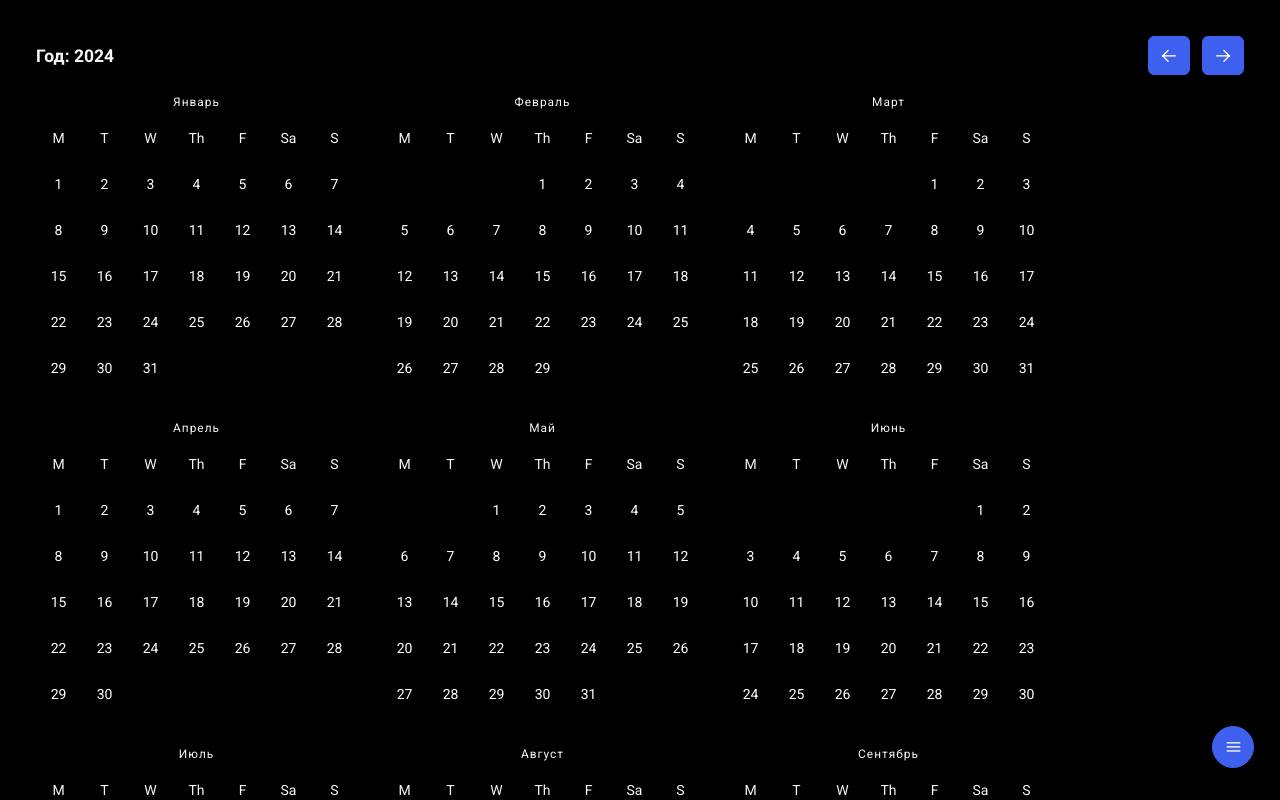
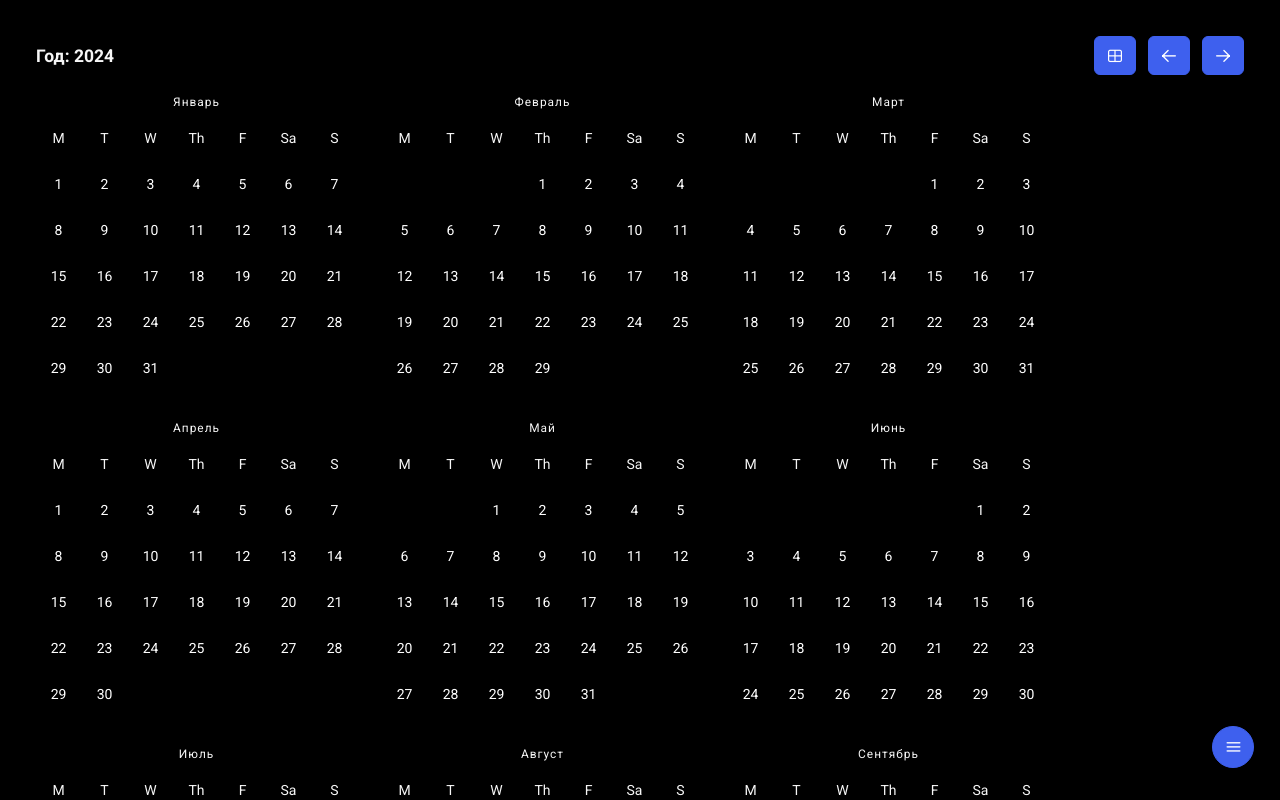
Before and after one commit to PotapenkoVadim/my-schedule, a Next.js app: page /calendar in a window 1280 px wide. Shown: the top 800 px of the page. Built offline with nearby package versions, Linux system fonts and the light colour scheme; no server answers; a web font is replaced by a local one.

Commit message:
feat: additional navigation buttons

```diff
--- a/src/app/calendar/page.tsx
+++ b/src/app/calendar/page.tsx
@@ -72,8 +72,8 @@ export default function CalendarPage() {
     onError,
   });
 
-  const handleClick = (id: number) => {
-    router.push(`${PATHS.table}?id=${id}`);
+  const handleClick = (id?: number) => {
+    router.push(id ? `${PATHS.table}?id=${id}` : PATHS.table);
   };
 
   const handleAdd = () => {
@@ -142,11 +142,12 @@ export default function CalendarPage() {
           theme={theme}
           year={selectedYear}
           isLogIn={Boolean(user)}
+          orders={orderList?.items || []}
           onChangeYear={handleChangeYear}
           onClickCtxMenu={handleContextMenu}
-          orders={orderList?.items || []}
           onClick={handleClick}
           onAddOrder={handleAdd}
+          onTable={handleClick}
         />
 
         <ContextMenu
--- a/src/libs/calendar/calendar.tsx
+++ b/src/libs/calendar/calendar.tsx
@@ -20,6 +20,7 @@ export function Calendar({
   year,
   isLogIn,
   onClick,
+  onTable,
   onAddOrder,
   onChangeYear,
   onClickCtxMenu,
@@ -31,6 +32,7 @@ export function Calendar({
   onClick: (id: number) => void;
   onAddOrder: () => void;
   onChangeYear: (year: number) => void;
+  onTable: () => void;
   onClickCtxMenu?: (
     e: MouseEvent<HTMLDivElement, globalThis.MouseEvent>,
     order?: OrderEntity,
@@ -83,7 +85,7 @@ export function Calendar({
         <div className={styles.calendar__year}>Год: {year}</div>
         <div className={styles.calendar__buttons}>
           {isLogIn && <Button onClick={onAddOrder} icon="pi pi-plus" />}
-
+          <Button onClick={onTable} icon="pi pi-table" />
           <Button onClick={setPrevYear} icon="pi pi-arrow-left" />
           <Button onClick={setNextYear} icon="pi pi-arrow-right" />
         </div>
--- a/src/libs/order-table/components/toolbar/toolbar.tsx
+++ b/src/libs/order-table/components/toolbar/toolbar.tsx
@@ -1,4 +1,5 @@
 import { ChangeEventHandler, SyntheticEvent } from "react";
+import { useRouter } from "next/navigation";
 import {
   Toolbar as BaseToolbar,
   Button,
@@ -9,6 +10,7 @@ import {
 import { ThemeVariant } from "@/types";
 import { FormEvent } from "primereact/ts-helpers";
 import { locale, addLocale } from "primereact/api";
+import { PATHS } from "@/constants";
 import styles from "./toolbar.module.scss";
 
 export function Toolbar({
@@ -37,11 +39,16 @@ export function Toolbar({
   locale("ru");
   addLocale("ru", { firstDayOfWeek: 1 });
 
+  const router = useRouter();
+
+  const moveToCalendar = () => router.push(PATHS.calendar);
+
   return (
     <BaseToolbar
       data-theme={theme}
       start={
         <div className={styles.toolbar__fields}>
+          <Button onClick={moveToCalendar} icon="pi pi-calendar" />
           {isLogIn && <Button onClick={onAddOrder} icon="pi pi-plus" />}
 
           <Calendar
```
